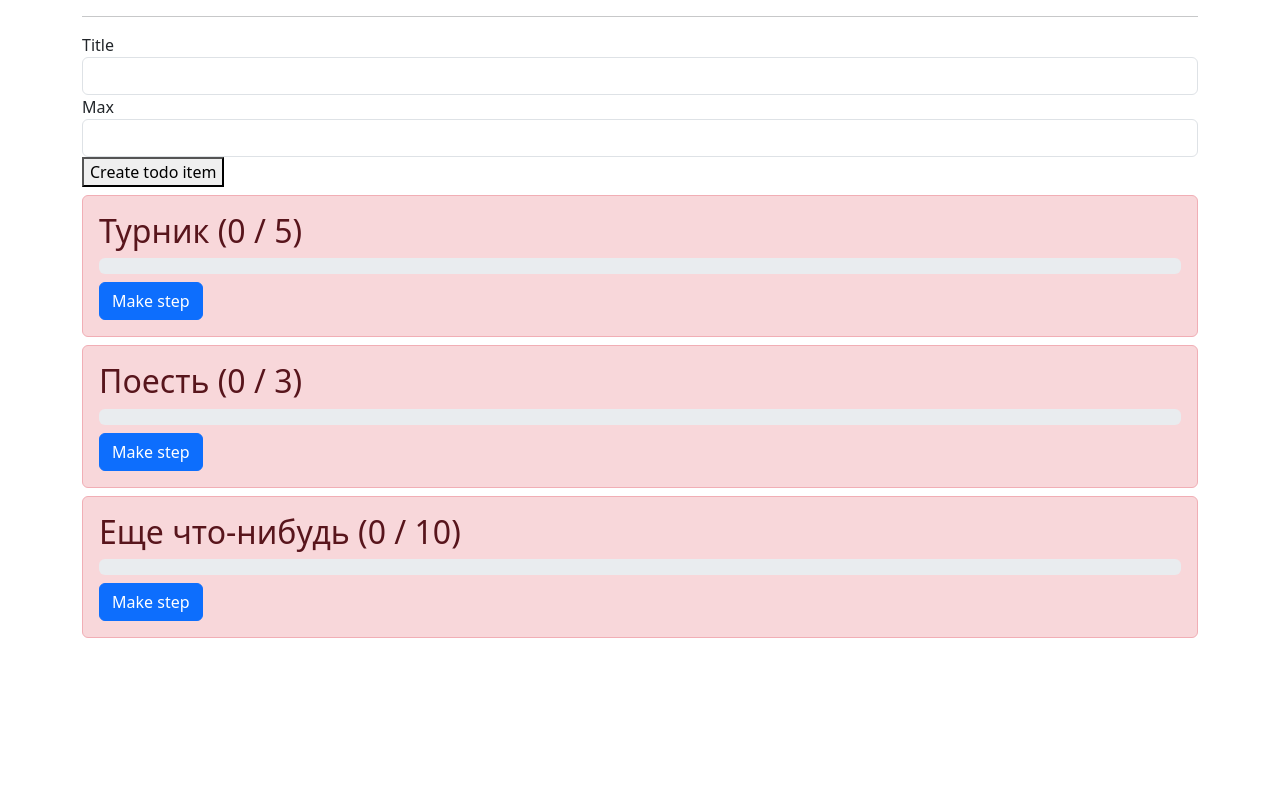
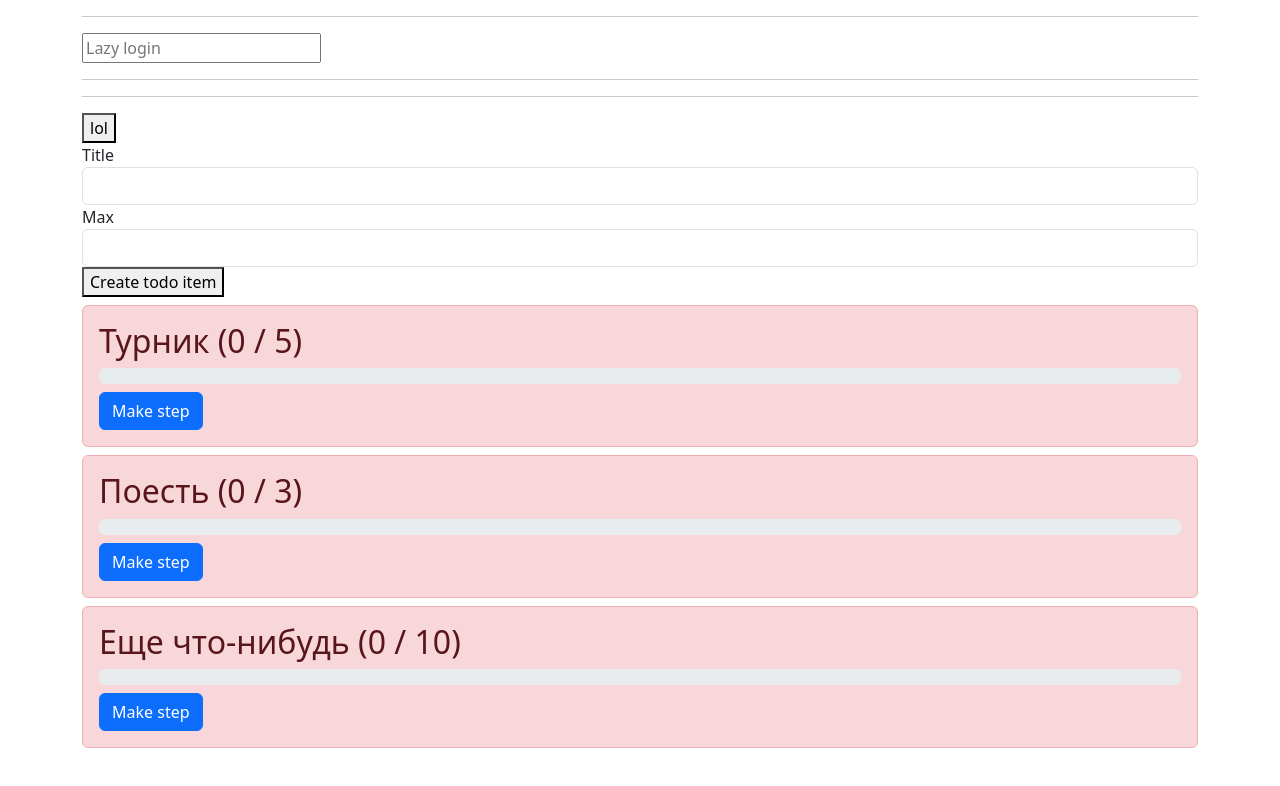
Before and after one commit to Alexey197/React_2023_HT1, a React (Vite) app: page / in a window 1280 px wide. Shown: the top 786 px of the page. Built offline with nearby package versions, Linux system fonts and the light colour scheme.

Commit message:
HT-2 first part complete

```diff
--- a/src/App.jsx
+++ b/src/App.jsx
@@ -1,6 +1,7 @@
 import { useState } from 'react'
 import TodoItem  from './components/TodoItem'
 import AppTodoForm from './components/TodoForm.jsx'
+import LazyInput from './components/LazyInput.jsx'
 
 function App() {
  const [ items, setItems ] = useState([
@@ -8,6 +9,8 @@ function App() {
    {id: randomId(),title: 'Поесть', current: 0, max: 3},
    {id: randomId(),title: 'Еще что-нибудь', current: 0, max: 10}
  ])
+
+  const [ login, setLogin ] = useState('')
 
   function randomId() {
    return Math.random() + ':' + Date.now()
@@ -31,8 +34,22 @@ function App() {
     setItems([...items, {title, max: +max, current: 0, id: randomId()}])
   }
 
+  function applyLogin(newLogin) {
+   setLogin(newLogin.replace(/\D/g, ''))
+  }
+
   return <div className="container">
     <hr/>
+    <LazyInput
+      value={login}
+      onChange={applyLogin}
+      placeholder="Lazy login"
+      type="text"
+    />
+    <hr/>
+    <h3>{login}</h3>
+    <hr/>
+    <button onClick={() => setLogin('admin')}>lol</button>
     <AppTodoForm created={createItem}/>
     {itemsElems}
   </div>
--- /dev/null
+++ b/src/components/LazyInput.jsx
@@ -0,0 +1,36 @@
+import PropTypes from 'prop-types'
+import {useEffect, useState} from 'react'
+
+LazyInput.propTypes = {
+  onChange: PropTypes.func.isRequired,
+  value: PropTypes.string.isRequired
+
+}
+
+function LazyInput({ value, onChange, ...otherProps }) {
+  let [ innerValue, setInnerValue] = useState(value)
+
+  useEffect(() => {
+    setInnerValue(value)
+  }, [ value ])
+
+  function applyValue() {
+    onChange(innerValue)
+  }
+
+  function checkKey(e) {
+    if (e.key === 'Enter') {
+      onChange(innerValue)
+    }
+  }
+
+  return <input
+    value={innerValue}
+    onChange={e => setInnerValue(e.target.value)}
+    onBlur={applyValue}
+    onKeyUp={checkKey}
+    {...otherProps}
+  />
+}
+
+export default LazyInput
```
